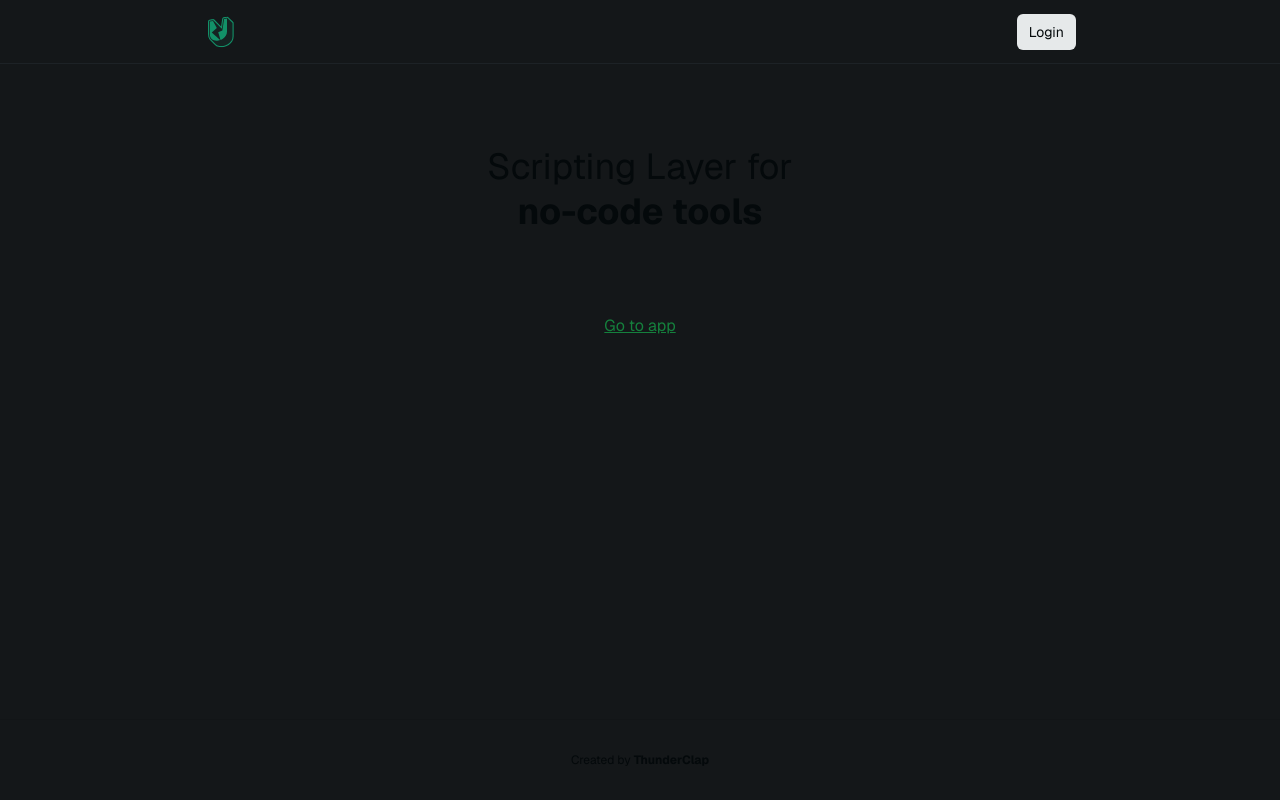
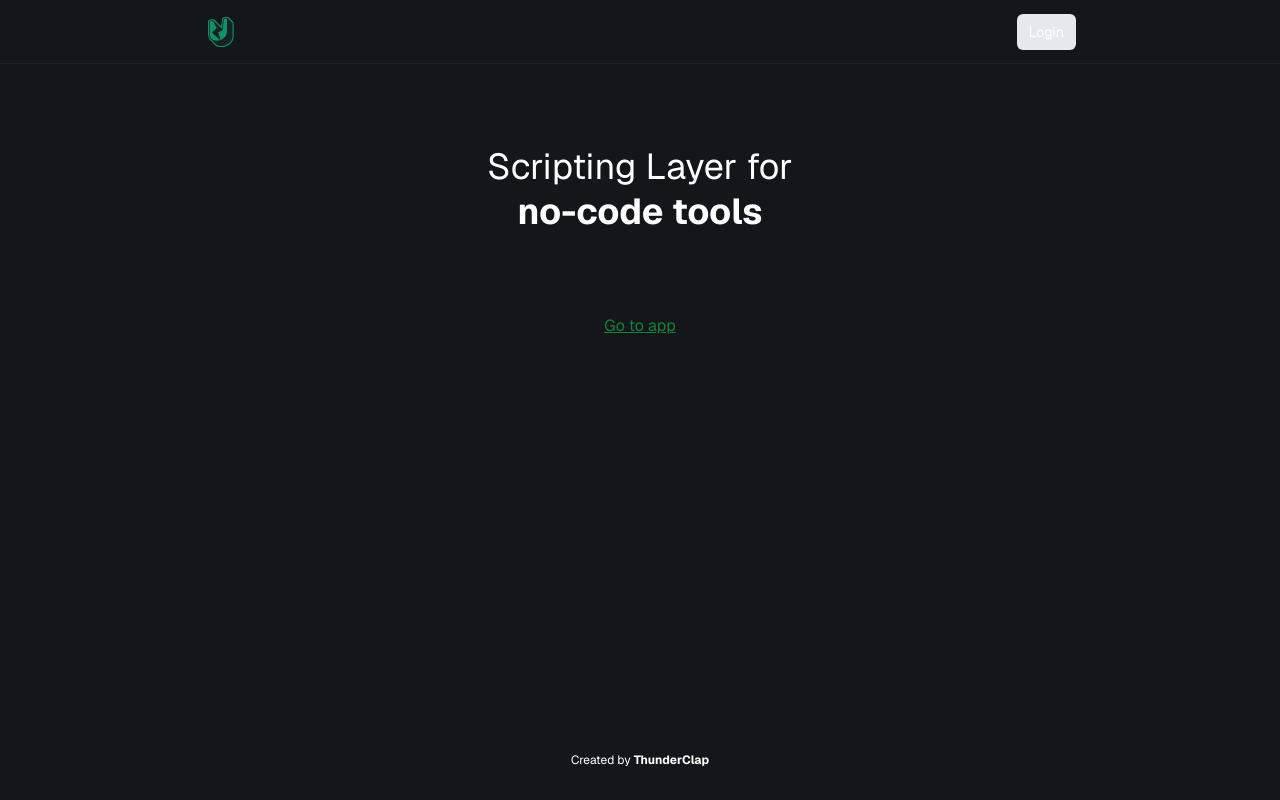
Before and after one commit to kartikk-k/thunderbox, a Next.js app: page / in a window 1280 px wide. Built offline with nearby package versions, Linux system fonts and the light colour scheme; no server answers.

Commit message:
Update body class in layout.tsx

```diff
--- a/app/layout.tsx
+++ b/app/layout.tsx
@@ -19,7 +19,7 @@ export default function RootLayout({
 }) {
   return (
     <html lang="en" className={GeistSans.className}>
-      <body className="bg-background text-foreground">
+      <body className="text-white bg-background">
         <div>
           <Providers>
             {children}
```
